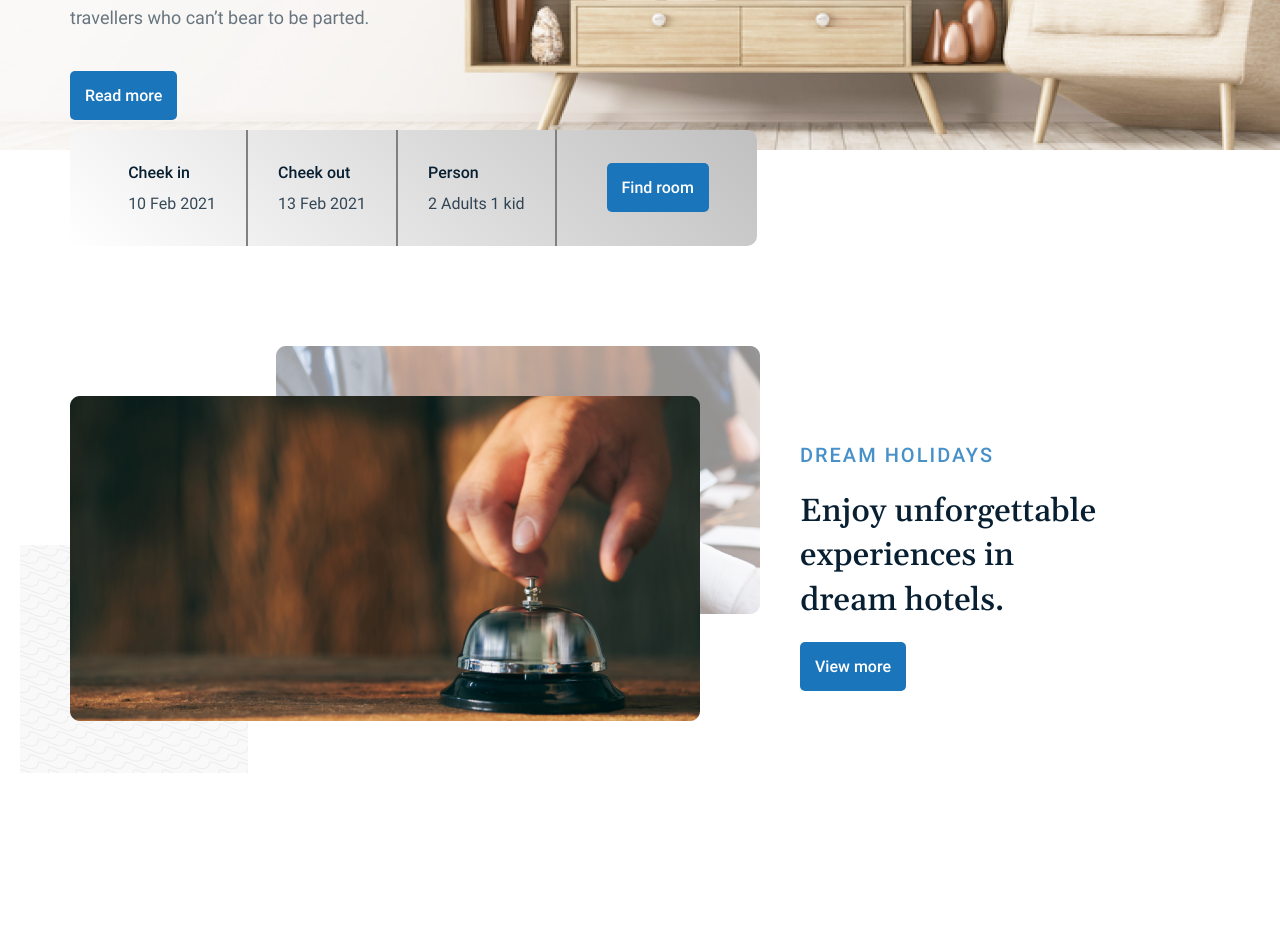
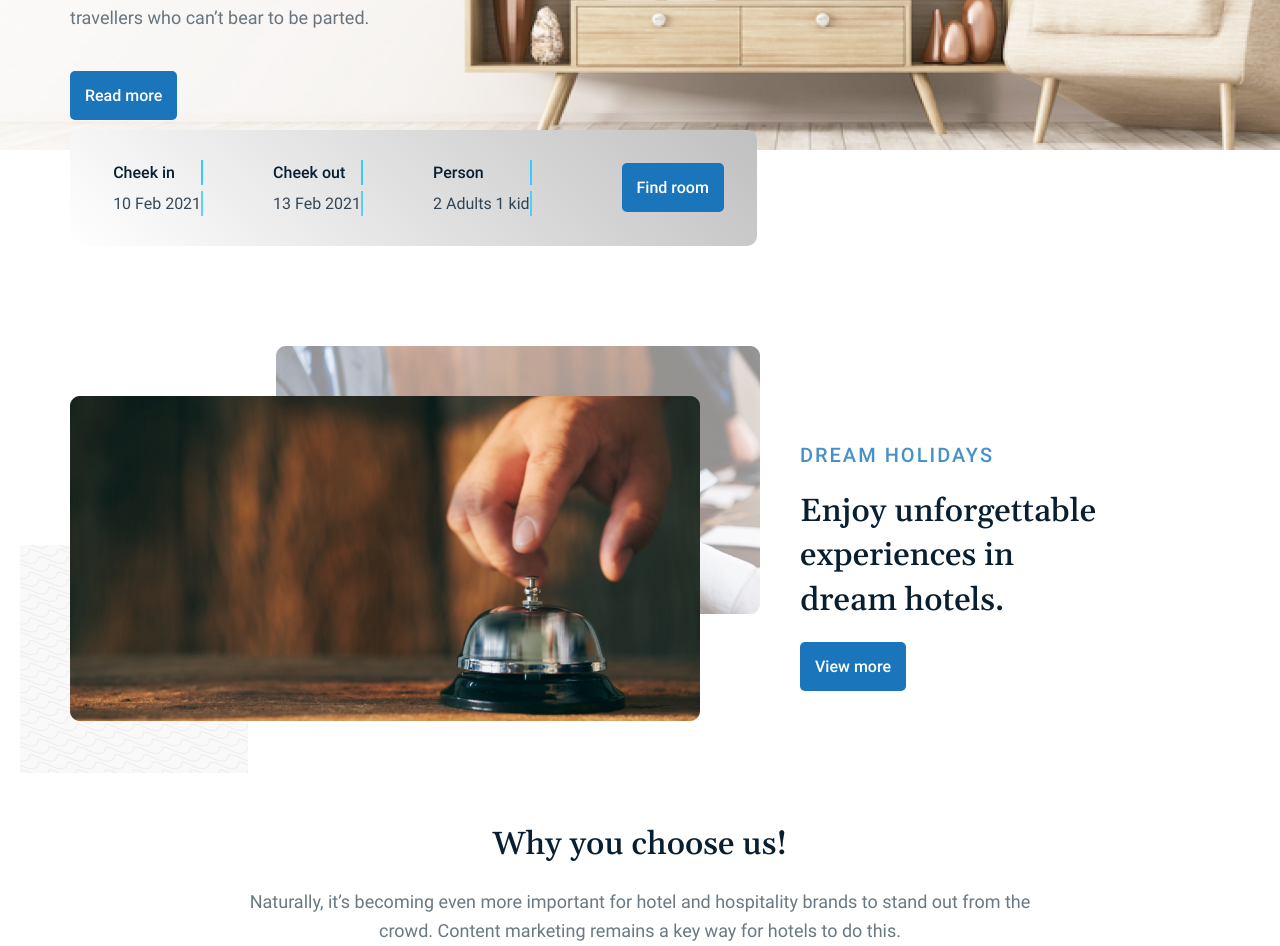
Before and after one commit to ZhenyaZeidal/dz2zhenyazeidal, a plain HTML site: page index.html in a window 1280 px wide. Shown: the part 540-1486 px from the top of the page. Before the commit the page ends 1313 px from the top, so only its background shows below. Drawn offline with Linux system fonts and the light colour scheme.

Commit message:
section-why choose

```diff
--- a/assets/css/style.css
+++ b/assets/css/style.css
@@ -38,22 +38,6 @@ html {
 
 .logo-link {
     text-decoration: none;
-    position: relative;
-}
-
-
-
-.name {
-    font-family: Gelasio;
-    font-style: normal;
-    font-weight: 500;
-    font-size: 2.4rem;
-    line-height: 150%;
-    /* identical to box height, or 36px */
-    color: #081F32;
-    position: absolute;
-    top: 50px;
-    left: 20px;
 }
 
 .nav-title {
@@ -218,10 +202,29 @@ p .book {
     padding-right: 50px;
 }
 
-.nav-find > li {
+.find-border {
+
     padding: 30px;
     list-style-type: none;
-    border-right: 2px solid #808080;
+}
+
+.cheeks::after {
+    content: " ";
+    background: #33CCFF;
+    width: 2px;
+    height: 25px;
+    float: right;
+    margin-right: 10px;
+
+}
+
+.explain::after {
+    content: " ";
+    background: #33CCFF;
+    width: 2px;
+    height: 25px;
+    float: right;
+    margin-right: 10px;
 }
 
 .cheeks {
@@ -268,6 +271,7 @@ p .book {
 .holidays {
     display: flex;
     padding: 30px;
+    margin-bottom: 70px;
 }
 
 .holidaya-row {
@@ -352,6 +356,38 @@ p .book {
 }
 
 
+.container-why {
+    max-width: 849px;
+    margin: 0 auto;
+    padding: 0 15px;
+}
+
+.choose {
+    font-family: Gelasio;
+    font-style: normal;
+    font-weight: 500;
+    font-size: 3.2rem;
+    line-height: 140%;
+    /* identical to box height, or 45px */
+    color: #081F32;
+    text-align: center;
+    padding-bottom: 20px;
+}
+
+
+.choose-description {
+    font-family: Roboto;
+    font-style: normal;
+    font-weight: normal;
+    font-size: 1.8rem;
+    line-height: 160%;
+    /* or 29px */
+    text-align: center;
+    color: #081F32;
+    opacity: 0.6;
+}
+
+
 
 
 
--- a/index.html
+++ b/index.html
@@ -14,7 +14,6 @@
             <div class="header-row">
                 <a href="#" class="logo-link">
                     <img src="./assets/imgs/logo.png" class="logo" alt="logo">
-                    <span class="name">Rayal Park</span>
                 </a>
                 <nav class="nav">
                     <ul class="nav-title">
@@ -55,18 +54,18 @@
             <div class="container">
                 <div class="additional">
                     <ul class="nav-find">
-                        <li>
+                        <li class="find-border">
                             <p class="cheeks">Cheek in</p>
                             <p class="explain"> 10 Feb 2021</p>
                         </li>
-                        <li>
+                        <li class="find-border">
                             <p class="cheeks">Cheek out</p>
                             <p class="explain">13 Feb 2021</p>
                         </li>
-                        <li>
+                        <li class="find-border">
                             <p class="cheeks">Person</p>
                             <p class="explain">2 Adults 1 kid</p>
-                        </li>
+                        </li class="find-border">
                     </ul>
                     <p>
                         <a href="#" class="findroom">Find room</a>
@@ -93,6 +92,12 @@
             </div>
         </div>
     </section>
+    <section class="why">
+        <div class="container-why">
+            <h2 class="choose">Why you choose us!</h2>
+            <p class="choose-description">Naturally, it’s becoming even more important for hotel and hospitality brands to stand out from the crowd. Content marketing remains a key way for hotels to do this.</p>
+        </div>
+    </section>
 
 
 </body>
```
Also changed, not shown: assets/imgs/logo.png.
